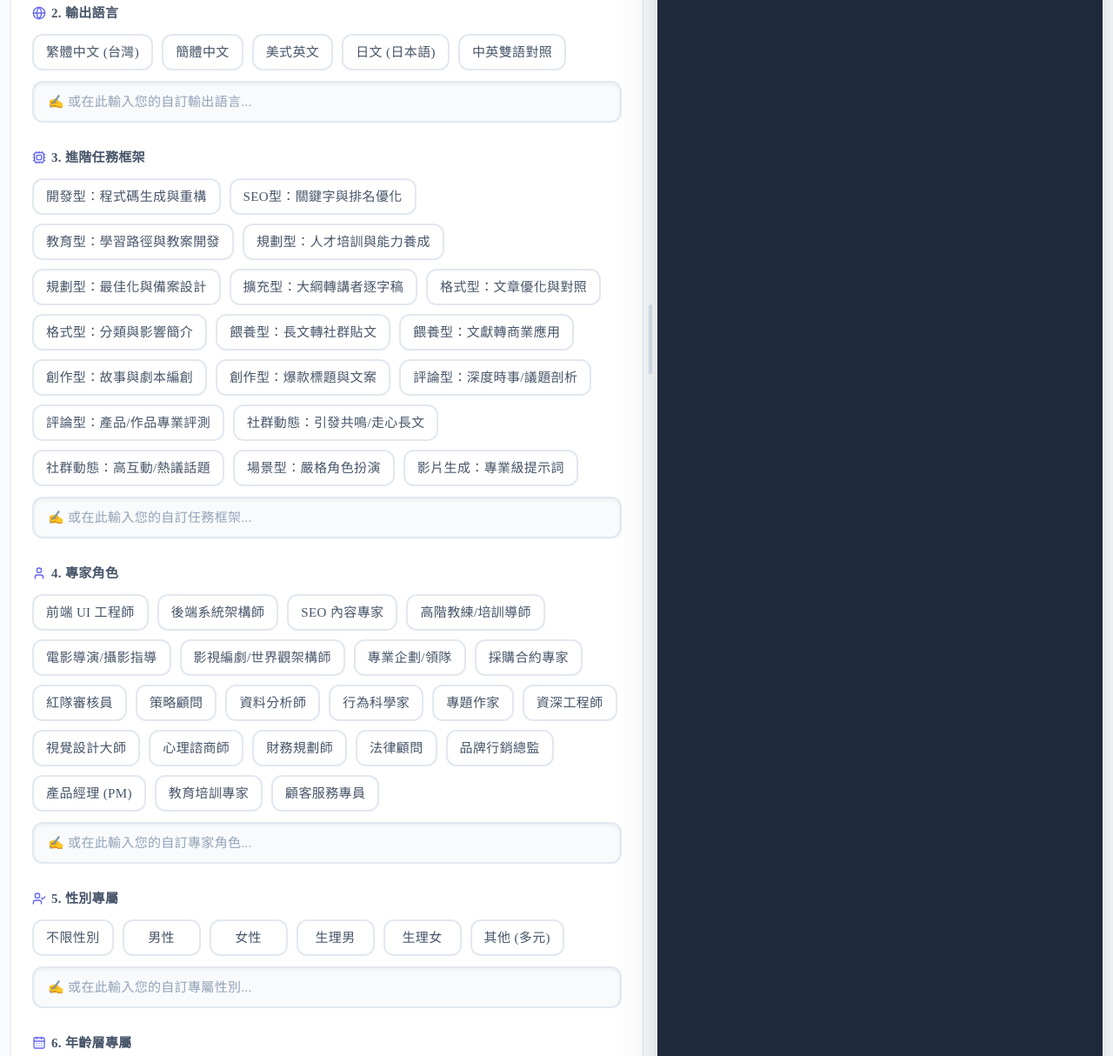
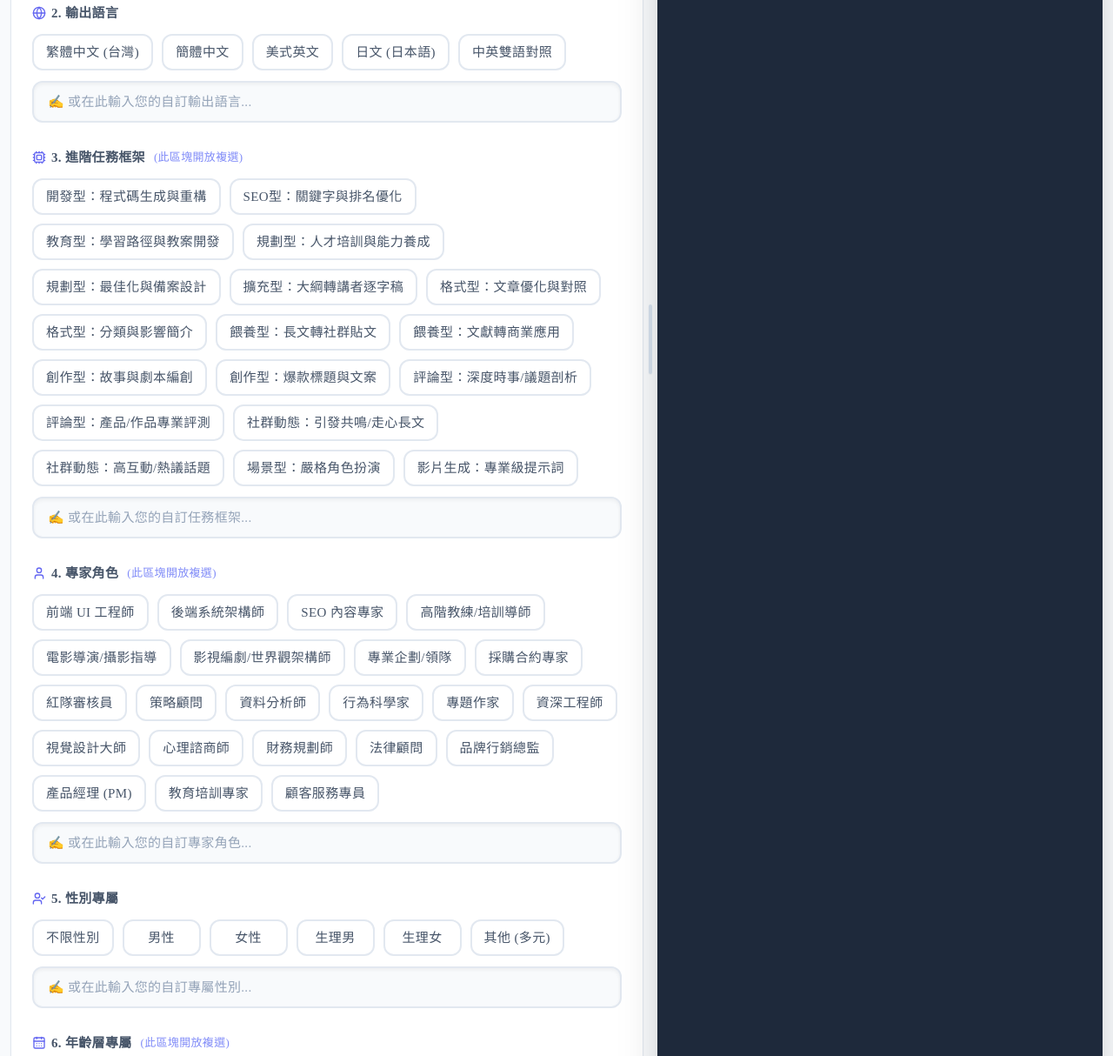
Before and after one commit to 0922693981ab11-afk/prompt-generator, a plain HTML site: page index.html in a window 1280 px wide and 2400 px high. Shown: the part 842-2056 px from the top of the page at 87% size. Drawn offline with nearby package versions, Linux system fonts and the light colour scheme.

Commit message:
Update index.html

```diff
--- a/index.html
+++ b/index.html
@@ -256,15 +256,15 @@
                 { id: 'g-other', label: '其他 (多元)', prompt: '【專屬性別設定】：採用包容多元性別族群 (LGBTQ+) 的友善敘事方式。' }
             ],
             age_groups: [
-                { id: 'age-any', label: '不限年齡', prompt: '【專屬年齡設定】：全年齡層適用，避免生澀難懂或過度小眾的世代網路用語。' },
-                { id: 'age-u12', label: '12歲以下', prompt: '【專屬年齡設定】：目標為 12 歲以下兒童。使用極度簡單、童趣且具教育意義的字彙。' },
-                { id: 'age-13-17', label: '13-17歲', prompt: '【專屬年齡設定】：目標為 13-17 歲青少年。結合時下校園流行語與青少年關注議題。' },
-                { id: 'age-18-24', label: '18-24歲', prompt: '【專屬年齡設定】：目標為 18-24 歲 (大學生/新鮮人)。重視自我實現、探索與網路原生代的共鳴。' },
-                { id: 'age-25-34', label: '25-34歲', prompt: '【專屬年齡設定】：目標為 25-34 歲 (職場輕熟齡)。切中工作效率、生活品質與職涯焦慮。' },
-                { id: 'age-35-44', label: '35-44歲', prompt: '【專屬年齡設定】：目標為 35-44 歲 (三明治族群)。重視務實、家庭照顧與投資報酬率。' },
-                { id: 'age-45-54', label: '45-54歲', prompt: '【專屬年齡設定】：目標為 45-54 歲。語氣穩重成熟，強調理財規劃、健康與尊榮感。' },
-                { id: 'age-55-64', label: '55-64歲', prompt: '【專屬年齡設定】：目標為 55-64 歲 (熟齡族)。重視養生、生活傳承與退休準備，用語溫和。' },
-                { id: 'age-65up', label: '65歲以上', prompt: '【專屬年齡設定】：目標為 65 歲以上 (銀髮族)。敘述極度放慢，充滿耐心與關懷，絕對避免英文縮寫。' },
+                { id: 'age-any', label: '不限年齡', prompt: '【專屬年齡層】：全年齡層適用，避免生澀難懂或過度小眾的世代網路用語。' },
+                { id: 'age-u12', label: '12歲以下', prompt: '【專屬年齡層】：目標為 12 歲以下兒童。使用極度簡單、童趣且具教育意義的字彙。' },
+                { id: 'age-13-17', label: '13-17歲', prompt: '【專屬年齡層】：目標為 13-17 歲青少年。結合時下校園流行語與青少年關注議題。' },
+                { id: 'age-18-24', label: '18-24歲', prompt: '【專屬年齡層】：目標為 18-24 歲 (大學生/新鮮人)。重視自我實現、探索與網路原生代的共鳴。' },
+                { id: 'age-25-34', label: '25-34歲', prompt: '【專屬年齡層】：目標為 25-34 歲 (職場輕熟齡)。切中工作效率、生活品質與職涯焦慮。' },
+                { id: 'age-35-44', label: '35-44歲', prompt: '【專屬年齡層】：目標為 35-44 歲 (三明治族群)。重視務實、家庭照顧與投資報酬率。' },
+                { id: 'age-45-54', label: '45-54歲', prompt: '【專屬年齡層】：目標為 45-54 歲。語氣穩重成熟，強調理財規劃、健康與尊榮感。' },
+                { id: 'age-55-64', label: '55-64歲', prompt: '【專屬年齡層】：目標為 55-64 歲 (熟齡族)。重視養生、生活傳承與退休準備，用語溫和。' },
+                { id: 'age-65up', label: '65歲以上', prompt: '【專屬年齡層】：目標為 65 歲以上 (銀髮族)。敘述極度放慢，充滿耐心與關懷，絕對避免英文縮寫。' },
             ],
             audiences: [
                 { id: 'a-executives', label: '決策高層', prompt: '【目標對象】：公司決策高層。刪除廢話，直擊核心決策價值與 ROI。' },
@@ -405,17 +405,17 @@
         const getInitialSelections = () => ({
             data_type: null,
             language: null,
-            action_type: null,
-            role: null,
+            action_types: [], // 改為複選陣列
+            roles: [],        // 改為複選陣列
             infographic: null,
-            visual_style: null,
-            tone: null,
-            audience: null,
+            visual_styles: [],// 改為複選陣列
+            tones: [],        // 改為複選陣列
+            audiences: [],    // 改為複選陣列
             gender: null,
-            age_group: null,
+            age_groups: [],   // 改為複選陣列
             color: null,
-            constraints: [],
-            notes: [],
+            constraints: [],  // 已是複選陣列
+            notes: [],        // 已是複選陣列
             custom_inputs: {} // 記錄各分類的自訂輸入文字
         });
 
@@ -506,48 +506,64 @@
             saveState();
         };
 
-        const buildPrompt = () => {
-            const buildSection = (categoryKey, customTitle) => {
-                const stateKey = categoryKey.replace(/s$/, '');
+        // 核心文字萃取：移除提示詞中的預設標頭 (如：【視覺風格】：)
+        const cleanPromptText = (text) => text.replace(/^【.*?】：\s*/g, '').trim();
+
+        const buildSingleSection = (stateKey, groupKey, defaultTitle) => {
             const selection = selections[stateKey];
-                const customText = selections.custom_inputs[categoryKey];
+            const customText = selections.custom_inputs[groupKey];
+            let content = "";
 
-                let content = "";
-                if (selection) content += `${selection.prompt}\n`;
+            if (selection) {
+                content += `${selection.prompt}\n`;
+            }
             if (customText && customText.trim() !== '') {
-                    content += `【自訂${customTitle}】：${customText.trim()}\n`;
+                content += `【自訂${defaultTitle}】：${customText.trim()}\n`;
             }
             return content ? content + "\n" : "";
         };
 
-            const buildMultiSection = (categoryKey, titlePrefix) => {
-                const selectedItems = selections[categoryKey];
-                const customText = selections.custom_inputs[categoryKey];
+        const buildMultiSectionMerged = (stateKey, groupKey, sectionTitle) => {
+            const selectedItems = selections[stateKey];
+            const customText = selections.custom_inputs[groupKey];
+            let content = "";
+            let lines = [];
 
-                let content = "";
             if (selectedItems && selectedItems.length > 0) {
-                    content += selectedItems.map(n => `${n.prompt}`).join('\n') + '\n';
+                if (selectedItems.length === 1) {
+                    lines.push(`${cleanPromptText(selectedItems[0].prompt)}`);
+                } else {
+                    // Combine multiple with numeric bullet points for clearer separation
+                    selectedItems.forEach((item, idx) => {
+                        lines.push(`${idx + 1}. ${item.label}：${cleanPromptText(item.prompt)}`);
+                    });
+                }
             }
             if (customText && customText.trim() !== '') {
-                    content += `【自訂${titlePrefix}】：${customText.trim()}\n`;
+                lines.push(`📌 自訂要求：${customText.trim()}`);
             }
-                return content ? content + "\n" : "";
+
+            if (lines.length > 0) {
+                content = `【${sectionTitle}】：\n${lines.join('\n')}\n\n`;
+            }
+            return content;
         };
 
+        const buildPrompt = () => {
             let prompt = "";
 
-            // 1. 專家角色與指令框架
-            let roleAndAction = buildSection("roles", "專家角色") + buildSection("action_types", "進階任務");
-            if (roleAndAction) prompt += roleAndAction;
+            // 1. 專家角色與指令框架 (Multi)
+            prompt += buildMultiSectionMerged("roles", "roles", "多重專家角色設定");
+            prompt += buildMultiSectionMerged("action_types", "action_types", "進階任務與分析框架");
 
             // 2. 任務目標與標題
             let targetAndFormat = "";
-            if (title.trim()) targetAndFormat += `本專案核心主題為：「${title.trim()}」。\n`;
-            targetAndFormat += buildSection("data_types", "輸出型式");
-            targetAndFormat += buildSection("languages", "輸出語言");
+            if (title.trim()) targetAndFormat += `本次專案核心主題為：「${title.trim()}」。\n`;
+            targetAndFormat += buildSingleSection("data_type", "data_types", "輸出型式");
+            targetAndFormat += buildSingleSection("language", "languages", "輸出語言");
 
             if (targetAndFormat.trim()) {
-                prompt += `【專案任務與主要型式】：\n${targetAndFormat}\n`;
+                prompt += `【專案任務與輸出格式】：\n${targetAndFormat}\n`;
             }
 
             // 3. 原始資料餵養區
@@ -555,32 +571,71 @@
                 prompt += `【請先詳細閱讀以下專案/原始文獻資料】：\n---\n${customNotes.trim()}\n---\n\n`;
             }
 
-            // 4. 對標受眾與情境 (性別/年齡/客群)
-            let audienceSection = buildSection("audiences", "目標對象") +
-                                  buildSection("genders", "性別設定") +
-                                  buildSection("age_groups", "年齡設定") +
-                                  buildSection("tones", "語氣情境");
-            if (audienceSection) prompt += audienceSection;
+            // 4. 對標受眾與情境 (Multi & Single)
+            prompt += buildMultiSectionMerged("audiences", "audiences", "目標受眾特徵");
+
+            let demoGraphics = buildSingleSection("gender", "genders", "專屬性別") +
+                               buildMultiSectionMerged("age_groups", "age_groups", "專屬年齡層");
+            if (demoGraphics.trim()) {
+                prompt += `【人口統計學設定】：\n${demoGraphics}\n`;
+            }
+
+            prompt += buildMultiSectionMerged("tones", "tones", "溝通語氣與情境");
 
             // 5. 版型結構與視覺呈現
-            let visualSection = buildSection("infographics", "版型結構") +
-                                buildSection("visual_styles", "視覺風格") +
-                                buildSection("colors", "色調風格");
-            if (visualSection) prompt += visualSection;
+            let visualSection = buildSingleSection("infographic", "infographics", "版型結構") +
+                                buildMultiSectionMerged("visual_styles", "visual_styles", "視覺風格") +
+                                buildSingleSection("color", "colors", "色調風格");
+            if (visualSection.trim()) {
+                prompt += `【視覺呈現與排版規範】：\n${visualSection}\n`;
+            }
 
-            // 6. 特定細節要求微調
-            let notesSection = buildMultiSection("notes", "細節微調");
-            if (notesSection) prompt += notesSection;
+            // 6. 特定細節要求微調 (Multi)
+            prompt += buildMultiSectionMerged("notes", "notes", "特定細節微調要求");
 
-            // 7. 嚴格限制條件與避雷
-            let constraintsSection = buildMultiSection("constraints", "限制條件");
-            if (constraintsSection) {
-                prompt += `【嚴格禁止與避雷規範】：\n請確保您的產出絕對不違反以下條件：\n${constraintsSection}\n`;
+            // 7. 嚴格限制條件與避雷 (Multi)
+            let constraintsSection = buildMultiSectionMerged("constraints", "constraints", "嚴格限制與避雷規範");
+            if (constraintsSection.trim()) {
+                prompt += constraintsSection;
             }
+
+            // === 8. THE FINAL SUMMARY (總結指令) ===
+            const getLabels = (stateKey) => (selections[stateKey] || []).map(i => i.label);
+            const getSingleLabel = (stateKey) => selections[stateKey]?.label;
+
+            const sumRoles = getLabels("roles").join('、') || '專業AI助理';
+            const sumFormat = getSingleLabel("data_type") || '最佳成果';
+            const sumLang = getSingleLabel("language") || '繁體中文';
+
+            let sumElements = [];
+            const sumAction = getLabels("action_types");
+            if (sumAction.length) sumElements.push(`執行「${sumAction.join('、')}」任務`);
+
+            const sumAudience = getLabels("audiences");
+            if (sumAudience.length) sumElements.push(`針對「${sumAudience.join('、')}」受眾`);
+
+            const sumTone = getLabels("tones");
+            if (sumTone.length) sumElements.push(`使用「${sumTone.join('、')}」的語氣`);
+
+            const sumStyles = [...getLabels("visual_styles"), getSingleLabel("color")].filter(Boolean);
+            if (sumStyles.length) sumElements.push(`結合「${sumStyles.join('、')}」視覺風格`);
+
+            const constraintsCount = (selections["constraints"] || []).length;
+            const notesCount = (selections["notes"] || []).length;
+
+            let finalSummary = `【最終統整與執行指令 (Execution Summary)】\n`;
+            finalSummary += `👉 總結以上設定，請您化身為「${sumRoles}」，以「${sumLang}」產出高品質的「${sumFormat}」。\n`;
+            if (sumElements.length > 0) {
+                finalSummary += `👉 過程中請務必：${sumElements.join('，')}。\n`;
+            }
+            if (constraintsCount > 0 || notesCount > 0) {
+                finalSummary += `👉 並嚴格遵守上述提及的 ${constraintsCount} 項避雷限制與 ${notesCount} 項細節微調。\n`;
+            }
+            finalSummary += `\n確認無誤後，請略過不必要的寒暄，立即開始處理資料並給出最終結果！`;
 
             // Wrap up perfectly
             if (prompt.trim()) {
-                prompt = `請嚴格依照以下設定框架、專家角色與限制條件，執行深度分析與內容生成任務：\n\n========================================\n\n${prompt.trim()}========================================\n\n確認以上所有條件與資料無誤後，請立即開始執行並給出最佳結果。`;
+                prompt = `請嚴格依照以下疊加設定、多重專家角色與限制條件，執行深度分析與內容生成任務：\n\n========================================\n\n${prompt.trim()}\n${finalSummary}\n========================================`;
             }
 
             promptOutput.textContent = prompt;
@@ -592,14 +647,14 @@
             const groups = [
                 { label: "1. 輸出型式", key: "data_types", icon: 'files', customTitle: "輸出型式" },
                 { label: "2. 輸出語言", key: "languages", icon: 'globe', customTitle: "輸出語言" },
-                { label: "3. 進階任務框架", key: "action_types", icon: 'cpu', customTitle: "任務框架" },
-                { label: "4. 專家角色", key: "roles", icon: 'user', customTitle: "專家角色" },
+                { label: "3. 進階任務框架", key: "action_types", icon: 'cpu', customTitle: "任務框架", isMulti: true },
+                { label: "4. 專家角色", key: "roles", icon: 'user', customTitle: "專家角色", isMulti: true },
                 { label: "5. 性別專屬", key: "genders", icon: 'user-check', customTitle: "專屬性別" },
-                { label: "6. 年齡層專屬", key: "age_groups", icon: 'calendar-days', customTitle: "專屬年齡" },
-                { label: "7. 目標對象", key: "audiences", icon: 'users', customTitle: "目標對象" },
-                { label: "8. 語氣情境", key: "tones", icon: 'mic', customTitle: "語氣情境" },
+                { label: "6. 年齡層專屬", key: "age_groups", icon: 'calendar-days', customTitle: "專屬年齡", isMulti: true },
+                { label: "7. 目標對象", key: "audiences", icon: 'users', customTitle: "目標對象", isMulti: true },
+                { label: "8. 語氣情境", key: "tones", icon: 'mic', customTitle: "語氣情境", isMulti: true },
                 { label: "9. 內容版型與結構", key: "infographics", icon: 'layout-template', customTitle: "內容版型" },
-                { label: "10. 視覺風格", key: "visual_styles", icon: 'palette', customTitle: "視覺風格" },
+                { label: "10. 視覺風格", key: "visual_styles", icon: 'palette', customTitle: "視覺風格", isMulti: true },
                 { label: "11. 色調風格", key: "colors", icon: 'pipette', isColor: true, customTitle: "色調風格" },
                 { label: "12. 嚴格限制與避雷", key: "constraints", icon: 'shield-ban', isMulti: true, customTitle: "限制條件" },
                 { label: "13. 特定細節微調", key: "notes", icon: 'list-checks', isMulti: true, customTitle: "特定細節" }
@@ -611,20 +666,23 @@
 
                 const titleEl = document.createElement('h3');
                 titleEl.className = 'text-[15px] font-bold text-slate-600 mb-3 flex items-center gap-1.5';
-                titleEl.innerHTML = `<i data-lucide="${group.icon}" class="w-4 h-4 text-indigo-500"></i> ${group.label} ${group.isMulti ? '<span class="text-indigo-400 font-normal ml-1 text-[13px] tracking-wide">(此區塊可複選)</span>' : ''}`;
+                titleEl.innerHTML = `<i data-lucide="${group.icon}" class="w-4 h-4 text-indigo-500"></i> ${group.label} ${group.isMulti ? '<span class="text-indigo-400 font-normal ml-1 text-[13px] tracking-wide">(此區塊開放複選)</span>' : ''}`;
                 groupEl.appendChild(titleEl);
 
                 const grid = document.createElement('div');
                 grid.className = 'flex flex-wrap gap-2.5';
 
+                // stateKey 對應：如果是複選，stateKey 直接用 group.key (例如 roles, action_types)
+                // 如果是單選，將字尾 s 去除 (例如 data_types -> data_type)
+                const stateKey = group.isMulti ? group.key : group.key.replace(/s$/, '');
+
                 // 渲染預設按鈕
                 INITIAL_CONFIG[group.key].forEach(opt => {
                     const btn = document.createElement('button');
-                    const stateKey = group.key.replace(/s$/, ''); // e.g., 'notes' -> 'note', but we handle multi manually
 
                     let isActive = false;
                     if (group.isMulti) {
-                        isActive = selections[group.key].some(n => n.id === opt.id);
+                        isActive = selections[stateKey].some(n => n.id === opt.id);
                     } else {
                         isActive = selections[stateKey]?.id === opt.id;
                     }
@@ -649,9 +707,9 @@
 
                     btn.onclick = () => {
                         if (group.isMulti) {
-                            const index = selections[group.key].findIndex(n => n.id === opt.id);
-                            if (index > -1) selections[group.key].splice(index, 1);
-                            else selections[group.key].push(opt);
+                            const index = selections[stateKey].findIndex(n => n.id === opt.id);
+                            if (index > -1) selections[stateKey].splice(index, 1);
+                            else selections[stateKey].push(opt);
                         } else {
                             selections[stateKey] = selections[stateKey]?.id === opt.id ? null : opt;
                         }
@@ -911,6 +969,27 @@
                 } catch(e) {}
             };
 
+            // 將舊版的單選設定自動無痛升級為陣列複選 (Migration Logic)
+            const migrateLegacyData = (loaded) => {
+                const toMigrate = [
+                    { old: 'action_type', new: 'action_types' },
+                    { old: 'role', new: 'roles' },
+                    { old: 'age_group', new: 'age_groups' },
+                    { old: 'audience', new: 'audiences' },
+                    { old: 'tone', new: 'tones' },
+                    { old: 'visual_style', new: 'visual_styles' }
+                ];
+                toMigrate.forEach(pair => {
+                    if (loaded[pair.old]) {
+                        if (!Array.isArray(loaded[pair.old])) {
+                            loaded[pair.new] = [loaded[pair.old]];
+                        }
+                        delete loaded[pair.old];
+                    }
+                });
+                return loaded;
+            };
+
             // 讀取本地儲存的設定
             const loadLocalSettings = () => {
                 try {
@@ -918,7 +997,8 @@
                     if (savedData) {
                         const data = JSON.parse(savedData);
                         if (data.selections) {
-                            selections = { ...getInitialSelections(), ...data.selections };
+                            const migratedSelections = migrateLegacyData(data.selections);
+                            selections = { ...getInitialSelections(), ...migratedSelections };
                             if(!selections.custom_inputs) selections.custom_inputs = {};
                         }
                         if (data.title) { title = data.title; titleInput.value = title; }
@@ -981,7 +1061,8 @@
                     if (snap.exists()) {
                         const data = snap.data();
                         if (data.selections) {
-                            selections = { ...getInitialSelections(), ...data.selections };
+                            const migratedSelections = migrateLegacyData(data.selections);
+                            selections = { ...getInitialSelections(), ...migratedSelections };
                             // 確保舊資料升級不會覆蓋掉新的自訂屬性
                             if(!selections.custom_inputs) selections.custom_inputs = {};
                         }
```
Lines whose indentation alone changed are shown as unchanged.
